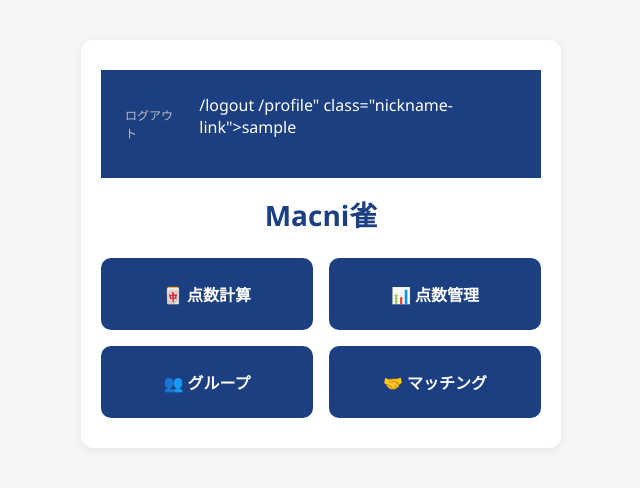
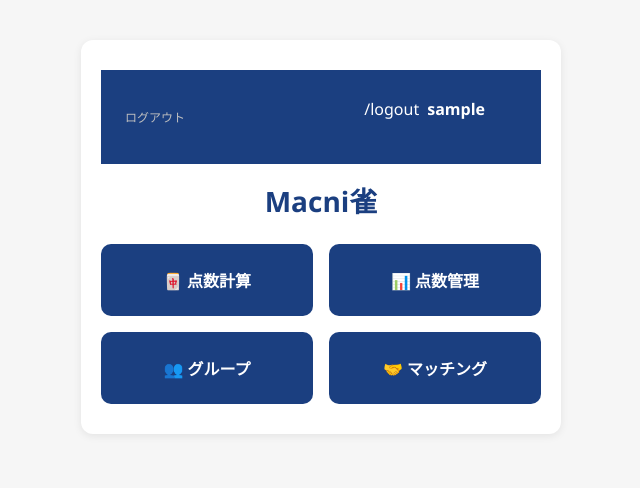
Before and after one commit to yosida-yuta/macnijong, a Flask app: page /menu in a window 1280 px wide. Shown: the top 488 px of the page, without its empty margins (319-959 px from the left). Run offline with Flask 3, Linux system fonts and the light colour scheme; the visitor is signed in with stand-in values (Sample User, id 1).

Commit message:
Macni雀 v5.0 メインメニューのニックネームを正しいプロフィールリンクに修正

```diff
--- a/templates/menu.html
+++ b/templates/menu.html
@@ -12,7 +12,7 @@
             <a href="/logout" class="logout-link">ログアウト</a>
             <div class="header">
                 /logout
-                /profile" class="nickname-link">{{ nickname }}</a>
+            <a href="/profile" class="nickname-link">{{ nickname }}</a>
             </div>
         </div>
 
```
